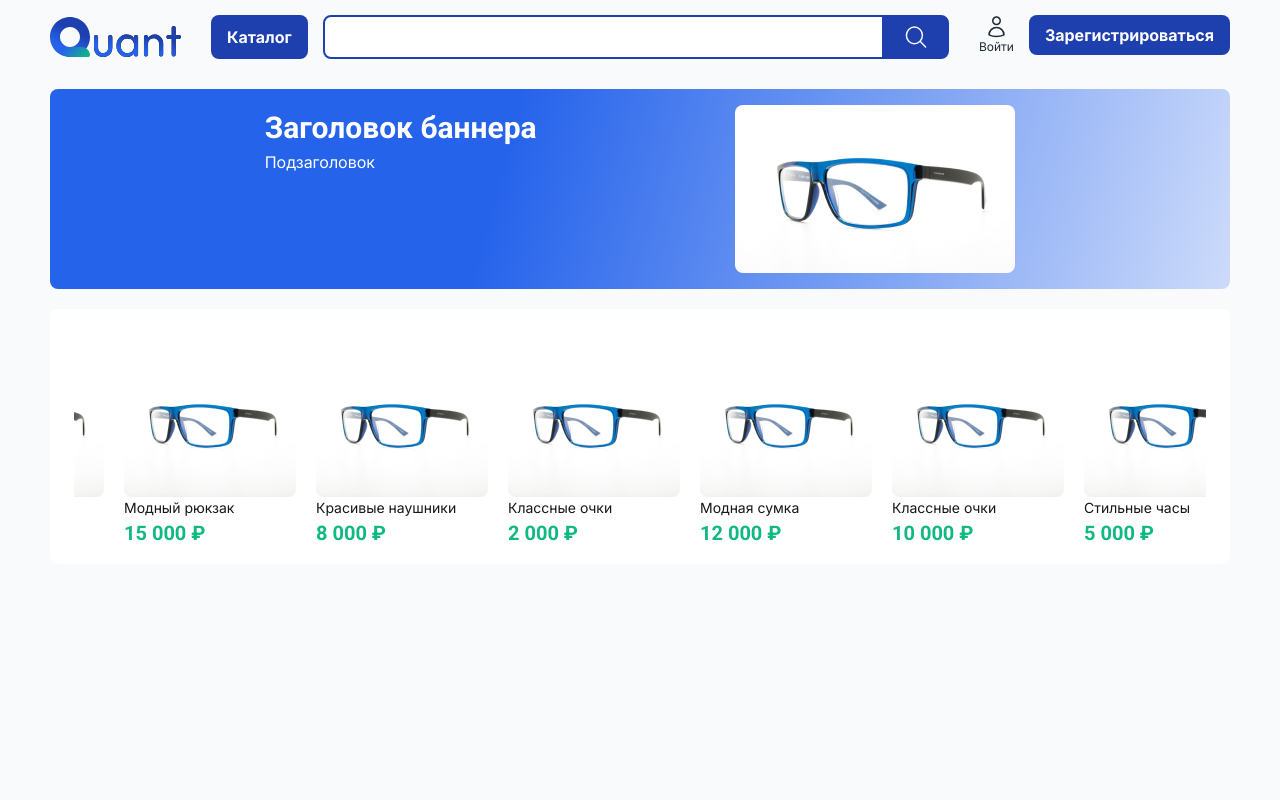
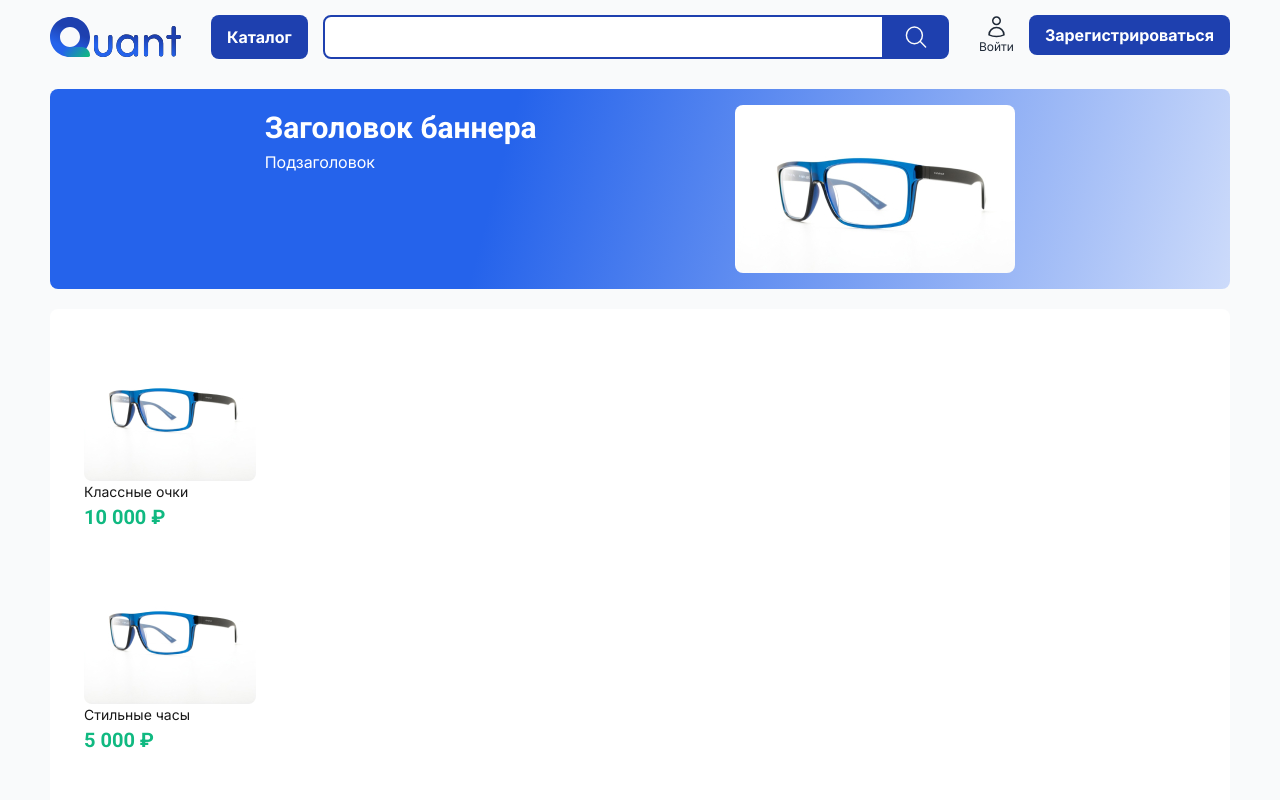
Before and after one commit to Bormxx/ecommerce, a Next.js app: page / in a window 1280 px wide. Shown: the top 800 px of the page. Built offline with nearby package versions, Linux system fonts and the light colour scheme.

Commit message:
Какие то изменения, не помню какие

```diff
--- a/package.json
+++ b/package.json
@@ -9,6 +9,7 @@
     "lint": "next lint"
   },
   "dependencies": {
+    "@headlessui/react": "^2.2.0",
     "@heroicons/react": "^2.2.0",
     "@tailwindcss/forms": "^0.5.10",
     "clsx": "^2.1.1",
--- a/src/components/Carousel/Carousel.tsx
+++ b/src/components/Carousel/Carousel.tsx
@@ -52,9 +52,8 @@ export default function Carousel() {
   }, [currentIndex]);
 
   return (
-    <div className="mt-[20px] rounded-[8px] bg-white px-[24px] py-[16px]">
     <div
-        className="flex overflow-hidden transition-all" // Используем transition-all для плавной анимации
+      className="py-[16px]flex mt-[20px] overflow-hidden rounded-[8px] bg-white px-[24px] transition-all" // Используем transition-all для плавной анимации
       ref={sliderRef}
       style={{ scrollBehavior: "smooth" }} // Добавляем плавную прокрутку
     >
@@ -72,6 +71,5 @@ export default function Carousel() {
         </div>
       ))}
     </div>
-    </div>
   );
 }
```
Also changed, not shown: 1 other file (tests, documents, lock files or other folders). Lines whose indentation alone changed are shown as unchanged.
